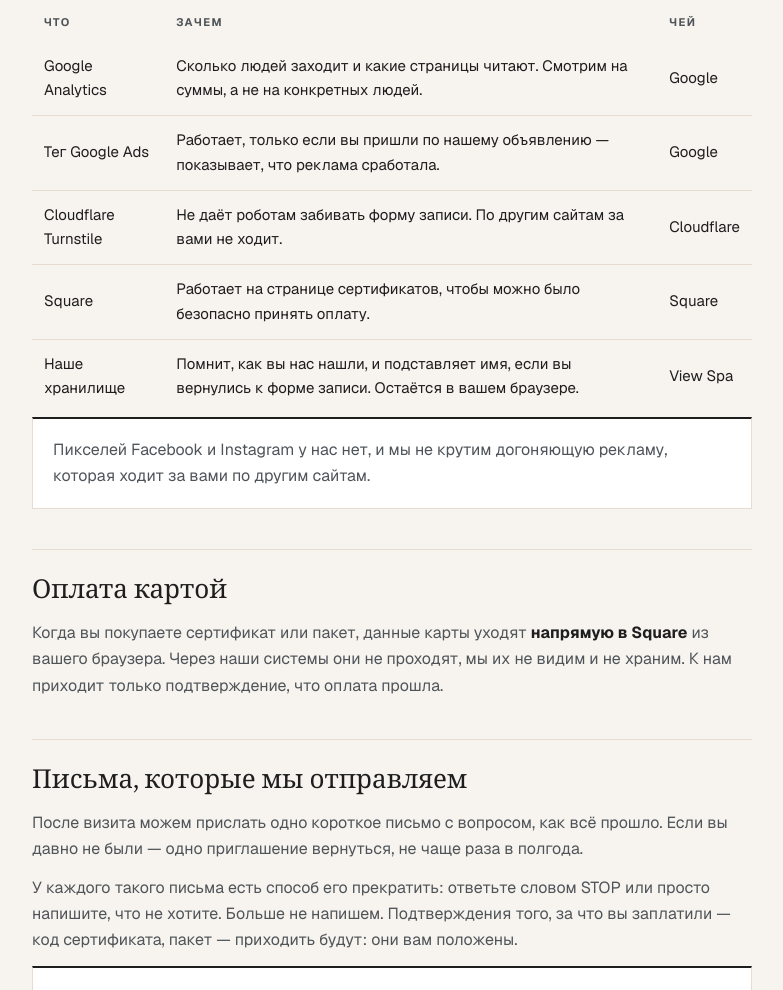
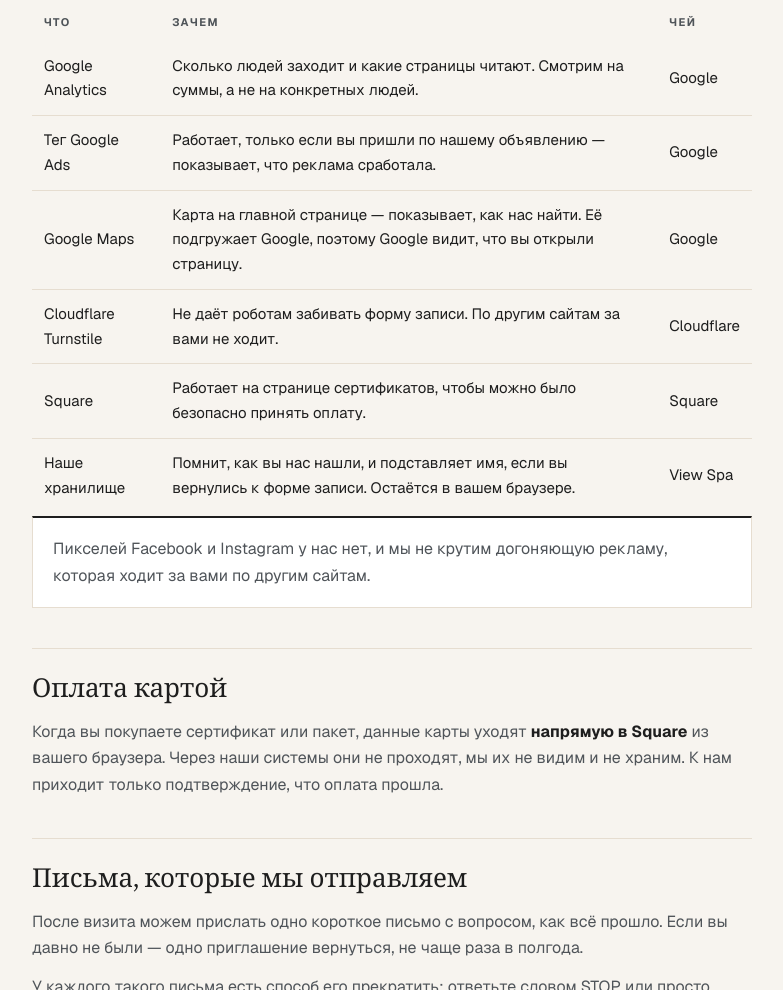
Before and after one commit to viewspa/viewspa, a plain HTML site: page ru/privacy-policy.html in a window 1280 px wide. Shown: the part 1102-2092 px from the top of the page, without its empty margins (248-1031 px from the left). Drawn offline with nearby package versions, Linux system fonts and the light colour scheme.

Commit message:
Add files via upload

```diff
--- a/ru/privacy-policy.html
+++ b/ru/privacy-policy.html
@@ -165,6 +165,11 @@
               <td>Google</td>
             </tr>
             <tr>
+              <td>Google Maps</td>
+              <td>Карта на главной странице — показывает, как нас найти. Её подгружает Google, поэтому Google видит, что вы открыли страницу.</td>
+              <td>Google</td>
+            </tr>
+            <tr>
               <td>Cloudflare Turnstile</td>
               <td>Не даёт роботам забивать форму записи. По другим сайтам за вами не ходит.</td>
               <td>Cloudflare</td>
```
Also changed, not shown: es/privacy-policy.html (+5 -0 lines), privacy-policy.html (+5 -0 lines).
